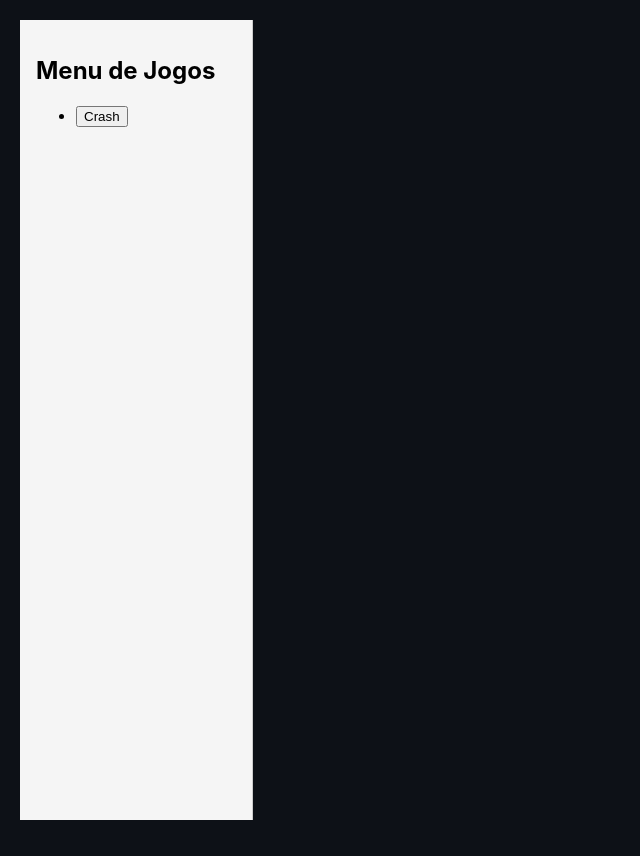
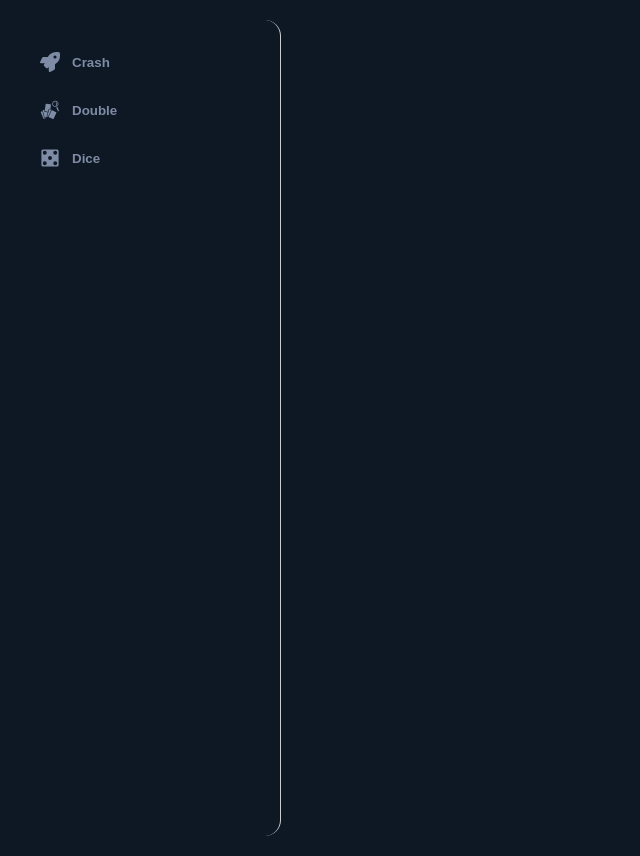
Before and after one commit to Lucas-Inacioo/Gamble, a React (Create React App) app: page / in a window 1280 px wide. Shown: the whole page, without its empty margins (0-640 px from the left). Built offline with nearby package versions, Linux system fonts and the light colour scheme.

Commit message:
Barra lateral

```diff
--- a/package.json
+++ b/package.json
@@ -13,6 +13,7 @@
     "react-chartjs-2": "^5.2.0",
     "react-dom": "^18.2.0",
     "react-hook-form": "^7.49.2",
+    "react-icons": "^5.5.0",
     "react-router-dom": "^6.21.1",
     "react-scripts": "5.0.1",
     "web-vitals": "^2.1.4"
--- a/src/components/HomePage/HomePage.css
+++ b/src/components/HomePage/HomePage.css
@@ -1,12 +1,81 @@
+html,
+body {
+    margin: 0;
+    height: 100%;
+    background: #0e1824;
+}
+
 .homepage {
     display: flex;
-    height: 100vh;
+    min-height: 100vh;
 }
 
 .menu-lateral {
-    width: 200px;
-    padding: 1rem;
-    background: #f5f5f5;
+    width: 240px;
+    height: 100vh;
+    background: #0e1824;
+    padding-top: 1rem;
+    color: #7e8ba4;
+    border-top-right-radius: 16px;
+    border-bottom-right-radius: 16px;
+    overflow-y: auto;
+    overflow-x: hidden;
+    scrollbar-width: thin;
+    scrollbar-color: #162331 transparent;
+}
+
+.menu-lateral::-webkit-scrollbar {
+    width: 6px;
+}
+
+.menu-lateral::-webkit-scrollbar-thumb {
+    background: #162331;
+    border-radius: 6px;
+}
+
+.menu-lateral::-webkit-scrollbar-track {
+    background: transparent;
+}
+
+.menu-lateral ul {
+    list-style: none;
+    margin: 0;
+    padding: 0;
+}
+
+.menu-lateral li {
+    margin: 4px 0;
+}
+
+.menu-btn {
+    display: flex;
+    align-items: center;
+    gap: 12px;
+    width: 100%;
+    padding: 12px 20px;
+    border: 0;
+    border-radius: 8px;
+    background: transparent;
+    color: inherit;
+    font-weight: 600;
+    cursor: pointer;
+    text-align: left;
+    transition: background .2s, color .2s;
+}
+
+.menu-btn:hover {
+    background: #162331;
+    color: #fff;
+}
+
+.menu-btn.active {
+    background: #162331;
+    color: #fff;
+    border-left: 4px solid #ff0033;
+}
+
+.menu-btn svg {
+    font-size: 20px;
 }
 
 .conteudo-principal {
--- a/src/components/HomePage/HomePage.js
+++ b/src/components/HomePage/HomePage.js
@@ -1,7 +1,15 @@
 import React, { useState } from 'react';
 import CrashPage from '../Crash/CrashPage/CrashPage';
 import SimulateCrashGames from '../Crash/SimulateCrashGames/SimulateCrashGames';
+import { FaRocket } from 'react-icons/fa';
+import { GiDiceSixFacesFive, GiCardPick } from 'react-icons/gi';
 import './HomePage.css';
+
+const games = [
+  { id: 'Crash', label: 'Crash', icon: <FaRocket /> },
+  { id: 'Double', label: 'Double', icon: <GiCardPick /> },
+  { id: 'Dice', label: 'Dice', icon: <GiDiceSixFacesFive /> },
+];
 
 const HomePage = () => {
   const [currentGame, setCurrentGame] = useState(null);
@@ -9,12 +17,19 @@ const HomePage = () => {
   return (
     <div className="homepage">
       <aside className="menu-lateral">
-        <h2>Menu de Jogos</h2>
         <ul>
-          <li>
-            <button onClick={() => setCurrentGame('Crash')}>Crash</button>
-          </li>
-          {/* Outros jogos futuros */}
+          {games.map(game => (
+            <li key={game.id}>
+              <button
+                className={`menu-btn ${currentGame === game.id ? 'active' : ''
+                  }`}
+                onClick={() => setCurrentGame(game.id)}
+              >
+                {game.icon}
+                <span>{game.label}</span>
+              </button>
+            </li>
+          ))}
         </ul>
       </aside>
 
```
Also changed, not shown: 1 other file (tests, documents, lock files or other folders). Lines whose indentation alone changed are shown as unchanged.
